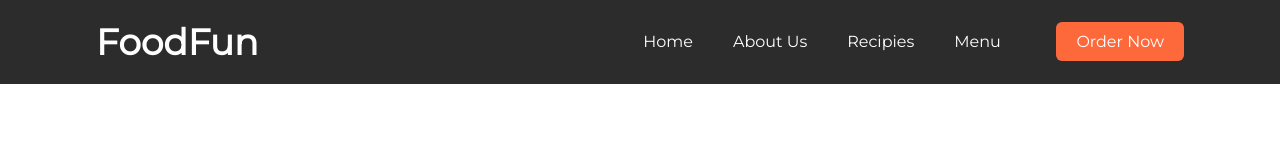
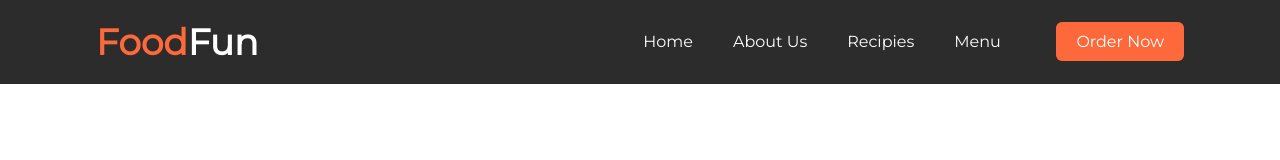
Before and after one commit to Rakib0101/FoodFun, a plain HTML site: page index.html in a window 1280 px wide. Shown: the top 160 px of the page. Drawn offline with Linux system fonts and the light colour scheme.

Commit message:
Logo Color Changed

```diff
--- a/index.html
+++ b/index.html
@@ -19,7 +19,7 @@
                 <div class="container">
                     <div class="main-navigation">
                         <div class="logo-area">
-                            <h2><a href="#home">FoodFun</a></h2>
+                            <h2><a href="#home"><span>Food</span>Fun</a></h2>
                         </div>
                         <div class="nav-area">
                             <ul>
```
